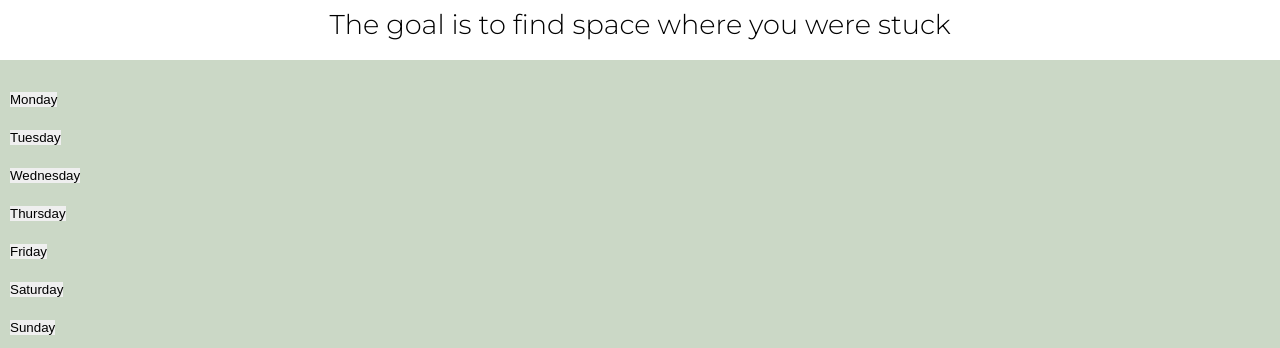
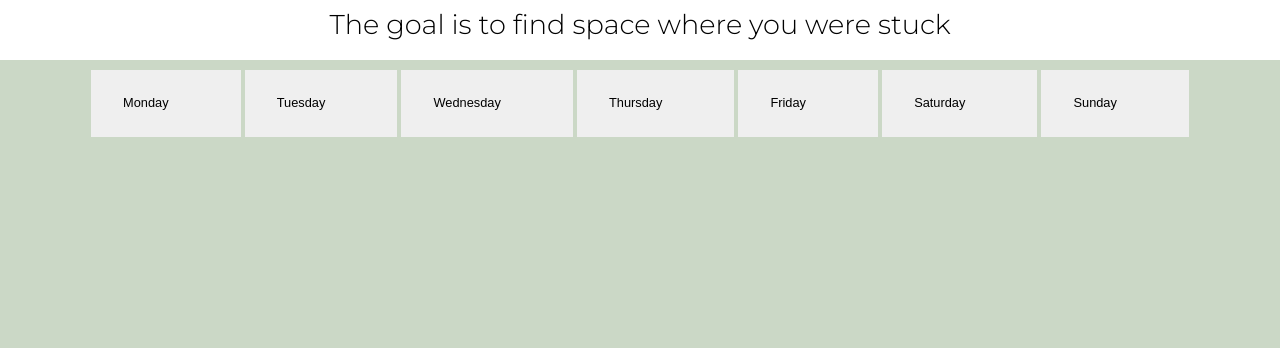
Before and after one commit to gsichali/MS1-seample-yoga, a plain HTML site: page schedule.html in a window 1280 px wide. Shown: the part 452-800 px from the top of the page. Drawn offline with Linux system fonts and the light colour scheme.

Commit message:
style:re-arranged week days in accordion on schedule page

```diff
--- a/assets/css/style.css
+++ b/assets/css/style.css
@@ -97,7 +97,7 @@ button:hover {
     padding:0;
     text-align:center;
 }
-.nav li{
+.nav li, .accordion li{
     display:inline;
 }
 
@@ -219,11 +219,7 @@ button:hover {
   z-index: 10;
   margin-top:auto;
   margin-bottom: 19%;
-
 }
-
-
-
 h5 {
     transition: 300ms ease-in-out;
   }
@@ -240,7 +236,7 @@ footer {
   margin-left:1%;
   margin-top:3%;
 }
-.socials-list, .copyrights,.align-center-title p {
+.socials-list, .copyrights,.align-center-title p, .accordion-day li {
   text-align: center;
 
 }
@@ -313,7 +309,7 @@ footer {
   list-style-type:none;
   text-align: center;
 }
-.txt-center-align p{
+.txt-center{
   text-align: center;
 }
 
@@ -335,6 +331,22 @@ footer {
   transform: translate(-50%, -50%);
   color: white;
 }
+.accordion{
+  list-style-type: none;
+  text-transform: none;
+  margin: 0;
+}
+.accordion-day{
+  font-size: 0.8rem;
+  color: black;
+  font-weight: 400;
+  text-decoration: none;
+  display: inline;
+  padding: 2.0rem 4.5rem 2.0rem 2.0rem;
+  line-height: 0.2;
+  position: relative;
+}
+
 
 /*contact page*/
 .contact-image{
--- a/schedule.html
+++ b/schedule.html
@@ -39,22 +39,22 @@
         </div>
     </section>
          <div class="row">
-            <div class="column outer-bg-color-light-green">
-                <ul>
+            <div class="column outer-bg-color-light-green txt-center">
+                <ul class="accordion">
+                    <li"></li>
+                        <button class="accordion-day">Monday</button>
                     <li></li>
-                        <button>Monday</button>
+                        <button class="accordion-day">Tuesday</button>
                     <li></li>
-                        <button>Tuesday</button>
+                        <button class="accordion-day">Wednesday</button>
                     <li></li>
-                        <button>Wednesday</button>
+                        <button class="accordion-day">Thursday</button>
                     <li></li>
-                        <button>Thursday</button>
+                        <button class="accordion-day">Friday</button>
                     <li></li>
-                        <button>Friday</button>
+                        <button class="accordion-day">Saturday</button>
                     <li></li>
-                        <button>Saturday</button>
-                    <li></li>
-                        <button>Sunday</button>
+                        <button class="accordion-day">Sunday</button>
                 </ul>
             </div>
          </div>
```
